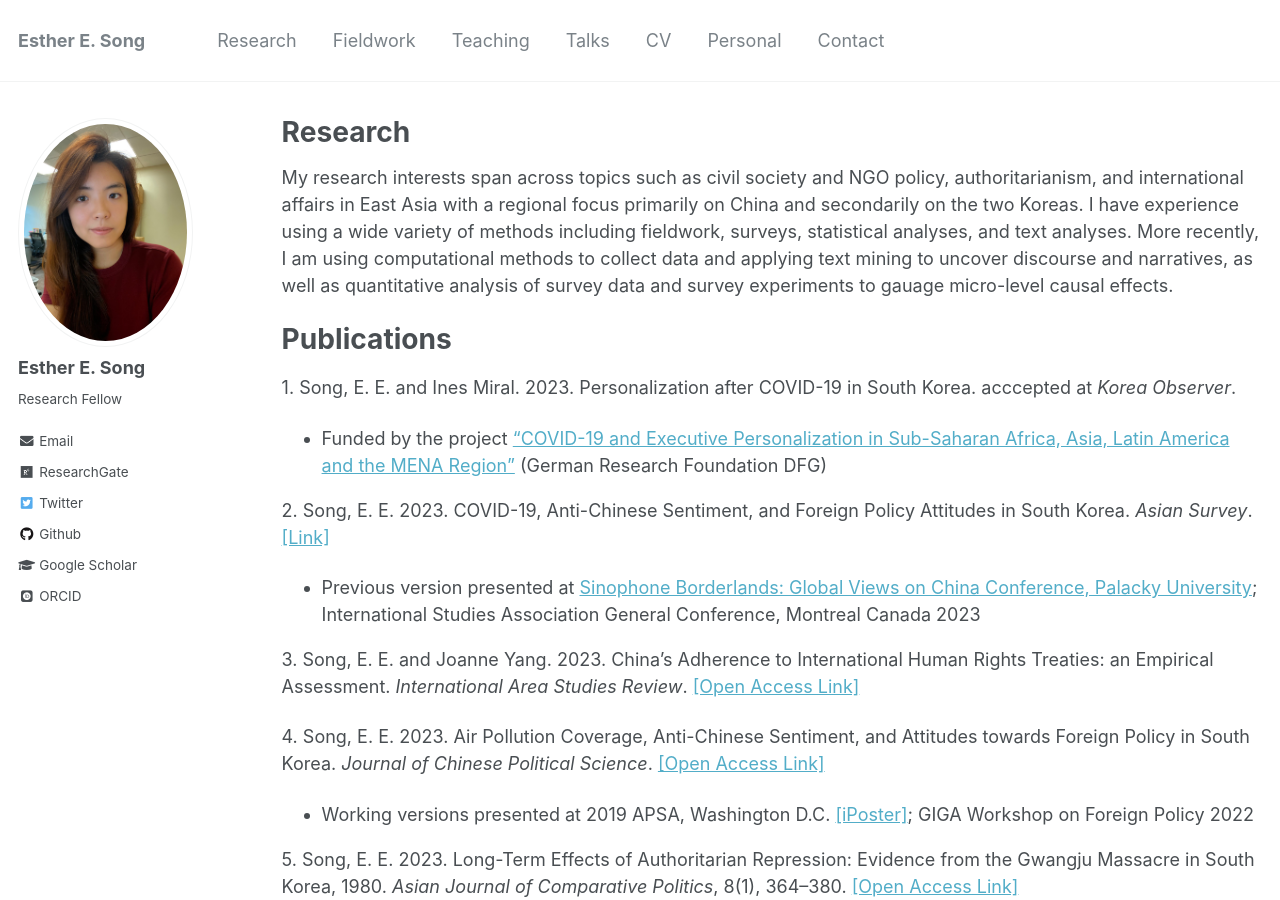
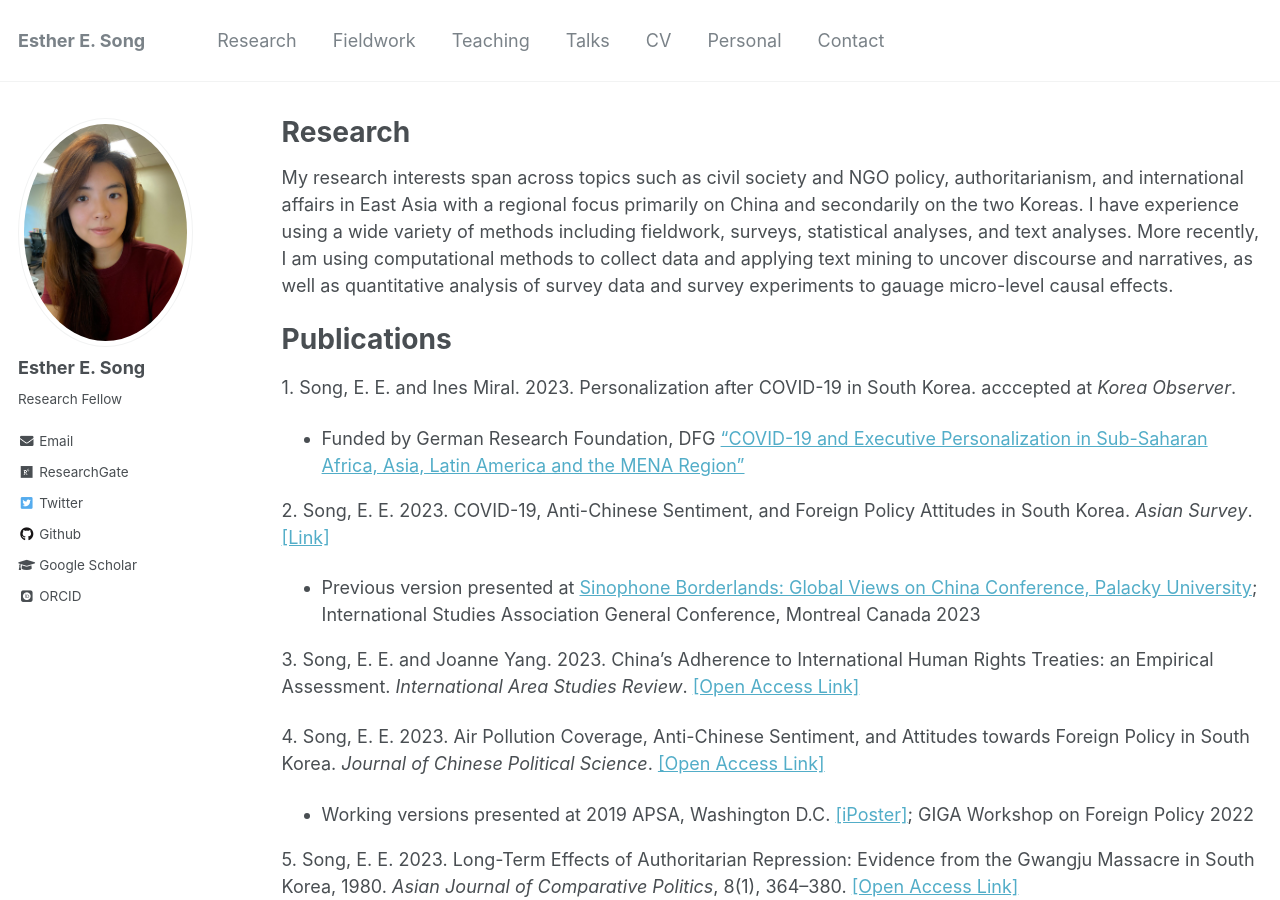
Before and after one commit to ehsong/ehsong.github.io, a Jekyll site: the page built from _pages/research.md, in a window 1280 px wide and 900 px high. Built offline with Jekyll 4.4.1, drawn with Linux system fonts in a browser that asks for light colours; some web fonts are replaced.

Commit message:
Update research.md

```diff
--- a/_pages/research.md
+++ b/_pages/research.md
@@ -13,7 +13,7 @@ My research interests span across topics such as civil society and NGO policy, a
 
 1\. Song, E. E. and Ines Miral. 2023. Personalization after COVID-19 in South Korea. acccepted at *Korea Observer*.
 
-  * Funded by the project [“COVID-19 and Executive Personalization in Sub-Saharan Africa, Asia, Latin America and the MENA Region”](https://www.giga-hamburg.de/en/research-and-transfer/projects/covid-19-executive-personalization-sub-saharan-africa-asia-latin-america-mena-region) (German Research Foundation DFG)
+  * Funded by German Research Foundation, DFG [“COVID-19 and Executive Personalization in Sub-Saharan Africa, Asia, Latin America and the MENA Region”](https://www.giga-hamburg.de/en/research-and-transfer/projects/covid-19-executive-personalization-sub-saharan-africa-asia-latin-america-mena-region)
 
 2\. Song, E. E. 2023. COVID-19, Anti-Chinese Sentiment, and Foreign Policy Attitudes in South Korea. *Asian Survey*.[[Link]](https://t.co/ulZlIiRwHZ)
   * Previous version presented at [Sinophone Borderlands: Global Views on China Conference, Palacky University](https://sinofon.cz/surveys/); International Studies Association General Conference, Montreal Canada 2023
```
